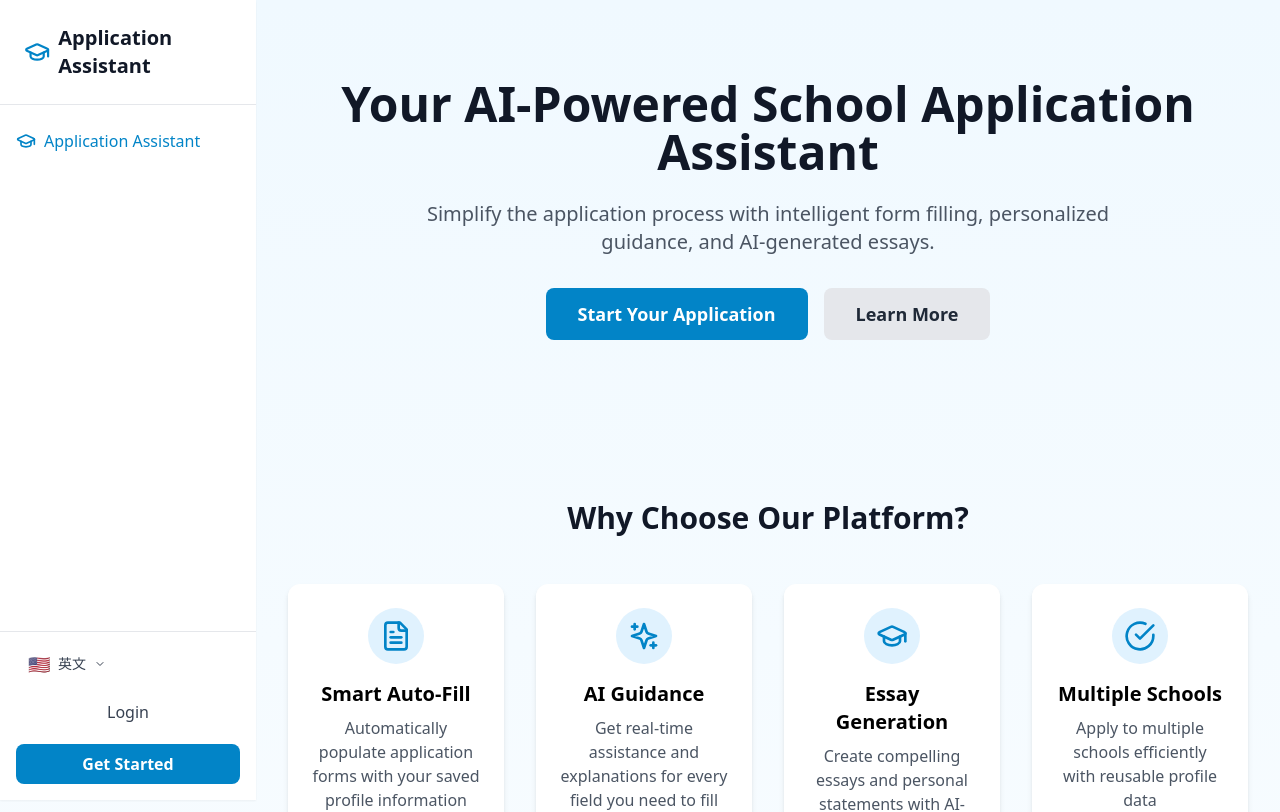
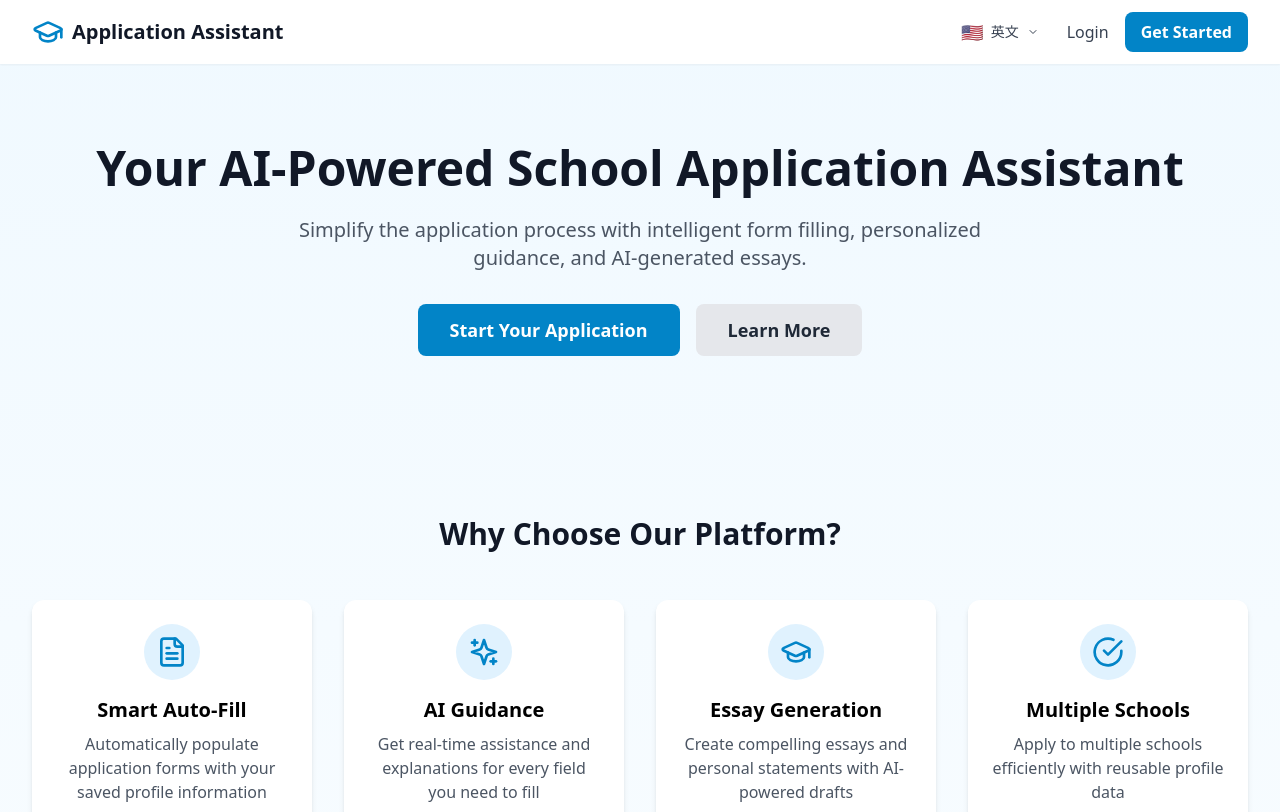
Before and after one commit to sosomamahk-ai/school-application-assistant, a Next.js app: page / in a window 1280 px wide. Shown: the top 812 px of the page. Built offline with nearby package versions, Linux system fonts and the light colour scheme.

Commit message:
Update Vercel Index Page

```diff
--- a/src/pages/index.tsx
+++ b/src/pages/index.tsx
@@ -15,58 +15,29 @@ export default function Home() {
         <link rel="icon" href="/favicon.ico" />
       </Head>
 
-      <div className="min-h-screen bg-gradient-to-b from-primary-50 to-white">
-        {/* 左侧边栏导航 */}
-        <aside className="hidden lg:flex fixed inset-y-0 left-0 w-64 bg-white shadow-sm flex-col z-20">
-          <div className="p-6 border-b border-gray-200">
-            <Link href="/" className="flex items-center space-x-2">
+      <main className="min-h-screen bg-gradient-to-b from-primary-50 to-white">
+        {/* Navigation */}
+        <nav className="bg-white shadow-sm">
+          <div className="max-w-7xl mx-auto px-4 sm:px-6 lg:px-8">
+            <div className="flex justify-between items-center h-16">
+              <div className="flex items-center space-x-2">
                 <GraduationCap className="h-8 w-8 text-primary-600" />
                 <span className="text-xl font-bold text-gray-900">{t('common.appNameShort')}</span>
-            </Link>
               </div>
-          <nav className="flex-1 p-4 space-y-2 min-w-0 overflow-y-auto">
-            <Link href="/" className="flex items-center space-x-2 py-2 text-primary-600">
-              <GraduationCap className="h-5 w-5" />
-              <span className="font-medium">{t('common.appNameShort')}</span>
-            </Link>
-          </nav>
-          <div className="p-4 border-t border-gray-200">
-            <div className="flex flex-col space-y-3">
-              <LanguageSwitch variant="minimal" />
-              <Link href="/auth" className="text-gray-700 hover:text-primary-600 font-medium text-center py-2 px-3 rounded-lg hover:bg-gray-50">
-                {t('common.login')}
-              </Link>
-              <Link href="/auth" className="btn-primary text-center">
-                {t('home.getStarted')}
-              </Link>
-            </div>
-          </div>
-        </aside>
-
-        {/* 移动端顶部导航 */}
-        <div className="lg:hidden w-full">
-          <nav className="bg-white shadow-sm">
-            <div className="px-4 sm:px-6">
-              <div className="flex justify-between items-center h-16">
-                <Link href="/" className="flex items-center space-x-2">
-                  <GraduationCap className="h-6 w-6 text-primary-600" />
-                  <span className="text-lg font-bold text-gray-900">{t('common.appNameShort')}</span>
-                </Link>
-                <div className="flex items-center space-x-3">
+              <div className="flex items-center space-x-4">
                 <LanguageSwitch variant="minimal" />
                 <Link href="/auth" className="text-gray-700 hover:text-primary-600 font-medium">
                   {t('common.login')}
+                </Link>
+                <Link href="/auth" className="btn-primary">
+                  {t('home.getStarted')}
                 </Link>
               </div>
             </div>
           </div>
         </nav>
-        </div>
-
-        <main className="lg:pl-64">
 
         {/* Hero Section */}
-        <div className="w-full">
         <div className="max-w-7xl mx-auto px-4 sm:px-6 lg:px-8 py-20">
             <div className="text-center">
               <h1 className="text-5xl font-bold text-gray-900 mb-6">
@@ -85,11 +56,9 @@ export default function Home() {
               </div>
             </div>
           </div>
-        </div>
 
         {/* Features Section */}
-        <div id="features" className="w-full">
-          <div className="max-w-7xl mx-auto px-4 sm:px-6 lg:px-8 py-20">
+        <div id="features" className="max-w-7xl mx-auto px-4 sm:px-6 lg:px-8 py-20">
           <h2 className="text-3xl font-bold text-center text-gray-900 mb-12">
             {t('home.whyChoose')}
           </h2>
@@ -144,10 +113,9 @@ export default function Home() {
             </div>
           </div>
         </div>
-        </div>
 
         {/* How It Works */}
-        <div className="w-full bg-gray-50 py-20">
+        <div className="bg-gray-50 py-20">
           <div className="max-w-7xl mx-auto px-4 sm:px-6 lg:px-8">
             <h2 className="text-3xl font-bold text-center text-gray-900 mb-12">
               {t('home.howItWorks.title')}
@@ -188,7 +156,6 @@ export default function Home() {
         </div>
 
         {/* CTA Section */}
-        <div className="w-full">
         <div className="max-w-7xl mx-auto px-4 sm:px-6 lg:px-8 py-20">
             <div className="bg-primary-600 rounded-2xl p-12 text-center text-white">
               <h2 className="text-4xl font-bold mb-4">{t('home.cta.title')}</h2>
@@ -200,10 +167,9 @@ export default function Home() {
               </Link>
             </div>
           </div>
-        </div>
 
         {/* Footer */}
-        <footer className="w-full bg-gray-900 text-white py-12">
+        <footer className="bg-gray-900 text-white py-12">
           <div className="max-w-7xl mx-auto px-4 sm:px-6 lg:px-8">
             <div className="text-center">
               <div className="flex items-center justify-center space-x-2 mb-4">
@@ -217,7 +183,6 @@ export default function Home() {
           </div>
         </footer>
       </main>
-      </div>
     </>
   );
 }
```
Lines whose indentation alone changed are shown as unchanged.
